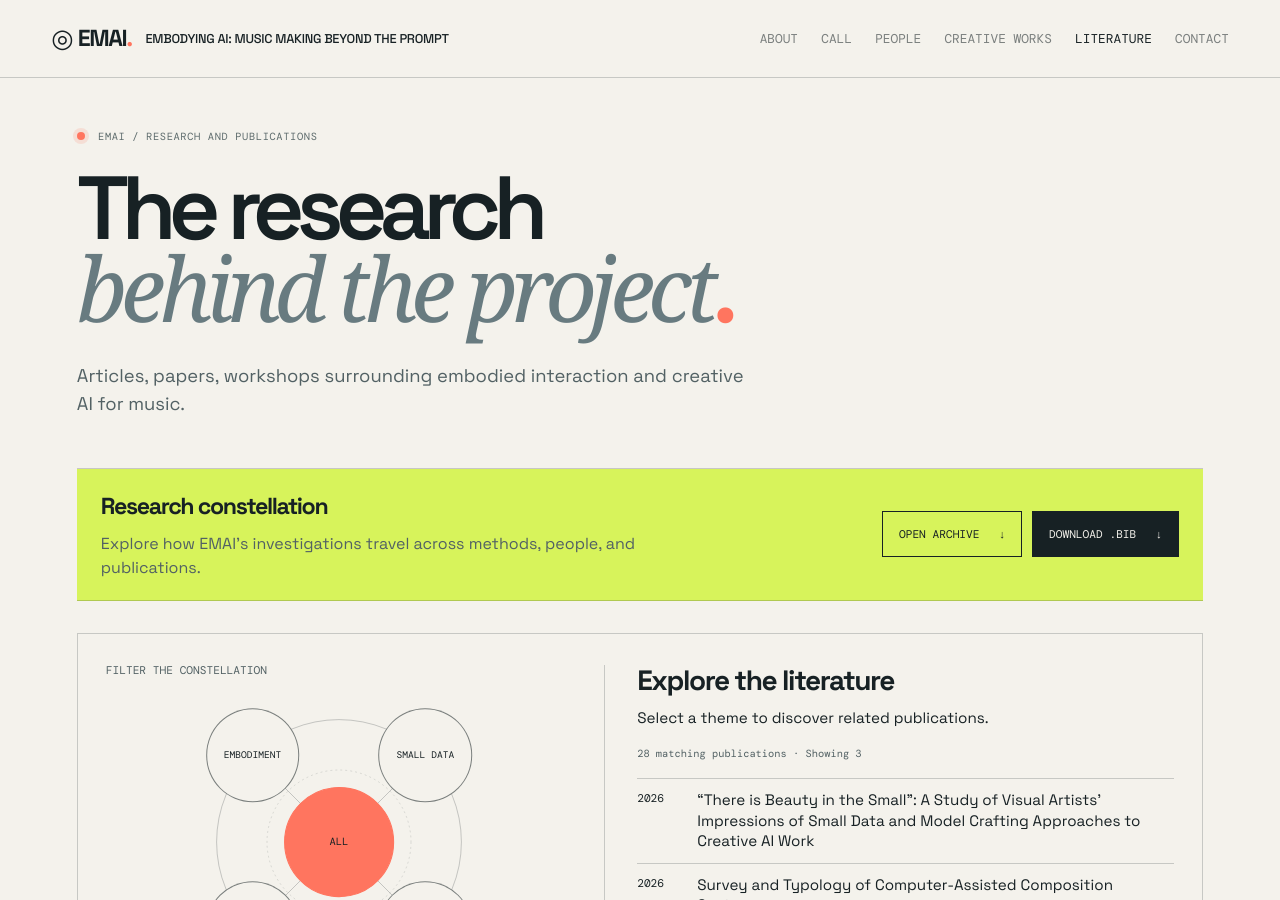
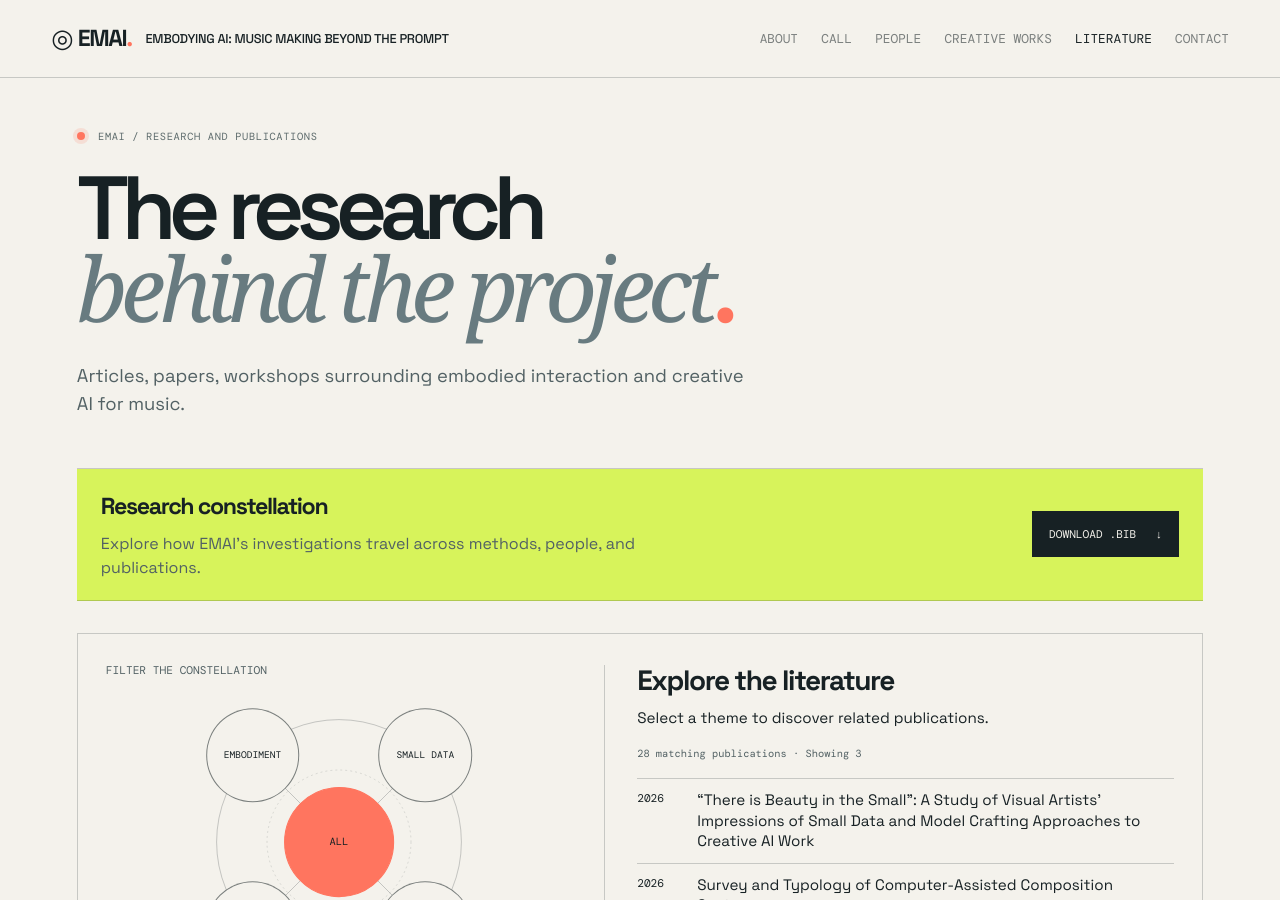
Before and after one commit to emai-ca/emai-ca.github.io, a Jekyll site: the page built from publications.md, in a window 1280 px wide and 900 px high. Built offline with Jekyll 4.4.1, drawn with Linux system fonts in a browser that asks for light colours.

Commit message:
Remove the Open archive button
Leaves Download .bib as the toolbar's single action.

Co-Authored-By: Claude Opus 5 <noreply@anthropic.com>

```diff
--- a/publications.md
+++ b/publications.md
@@ -7,7 +7,7 @@ nav: publications
 <section class="page-hero content-wide reveal"><p class="eyebrow"><span class="live-dot"></span> EMAI / Research and Publications</p><h1>The research<br><em>behind the project</em><span class="accent">.</span></h1><p class="page-lede">Articles, papers, workshops surrounding embodied interaction and creative AI for music.</p></section>
 
 <section class="content-wide constellation-section" id="constellation">
-  <div class="archive-toolbar"><div><div class="section-label">Research constellation</div><p class="constellation-intro">Explore how EMAI's investigations travel across methods, people, and publications.</p></div><div class="toolbar-actions"><a class="button button-outline" href="#archive">Open archive <span aria-hidden="true">↓</span></a><a class="button button-dark" href="{{ '/emai-literature.bib' | relative_url }}" download>Download .bib <span aria-hidden="true">↓</span></a></div></div>
+  <div class="archive-toolbar"><div><div class="section-label">Research constellation</div><p class="constellation-intro">Explore how EMAI's investigations travel across methods, people, and publications.</p></div><div class="toolbar-actions"><a class="button button-dark" href="{{ '/emai-literature.bib' | relative_url }}" download>Download .bib <span aria-hidden="true">↓</span></a></div></div>
   <div class="constellation" role="group" aria-label="Interactive map of EMAI research themes and literature">
     <div class="constellation-map">
     <p class="constellation-filter-label">Filter the constellation</p>
```
